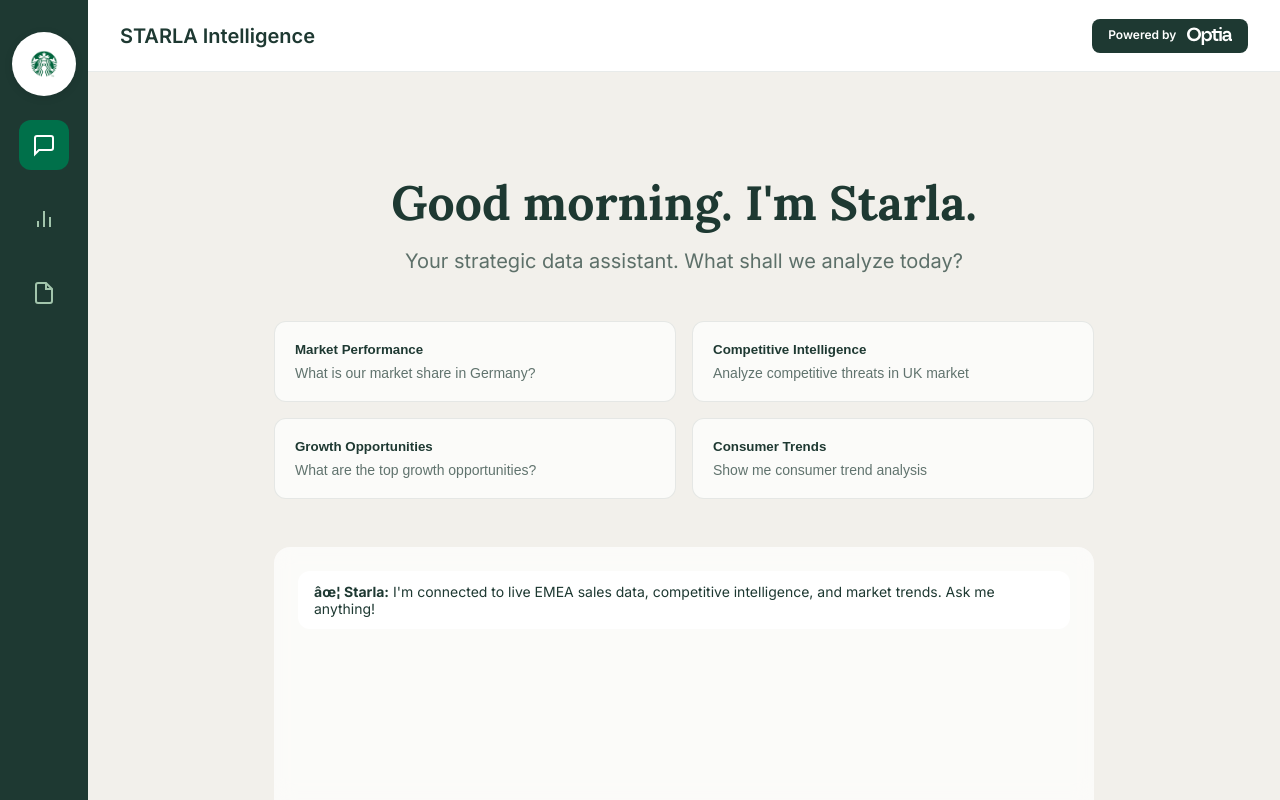
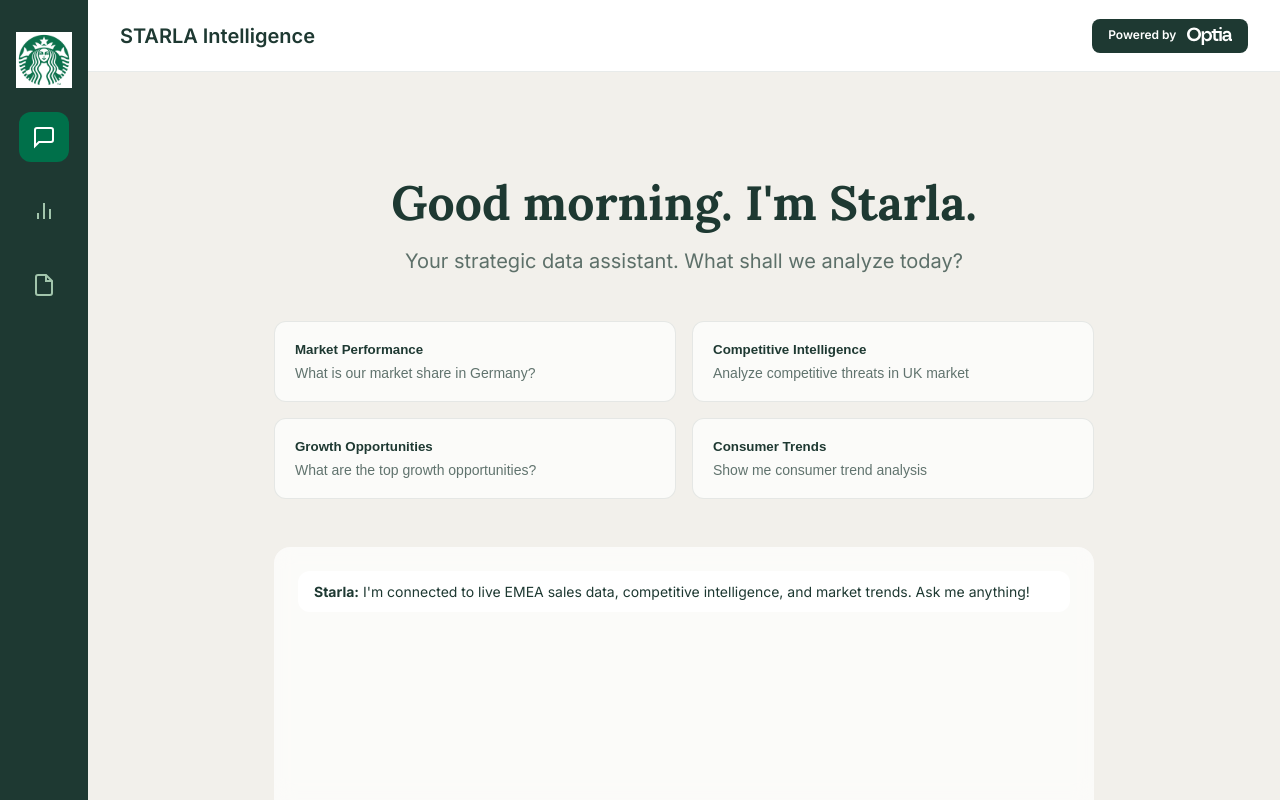
Before and after one commit to hkcarre/starla-intelligence, a website: page index.html in a window 1280 px wide. Both pictures are taken after a click on the picture 44 px from the left and 64 px from the top of the page. Drawn offline with Linux system fonts and the light colour scheme.

Commit message:
Replace logo with clean siren design, fix Priority 2 updates

```diff
--- a/index.html
+++ b/index.html
@@ -48,14 +48,10 @@
         }
 
         .logo {
-            width: 64px;
-            height: 64px;
+            width: 56px;
+            height: 56px;
             object-fit: contain;
-            background: white;
-            border-radius: 50%;
-            padding: 0px;
             cursor: pointer;
-            box-shadow: 0 2px 8px rgba(0, 0, 0, 0.1);
         }
 
         .nav-btn {
@@ -245,7 +241,7 @@
 <body>
     <!-- Sidebar -->
     <div class="sidebar">
-        <img src="assets/starbucks-logo.png" class="logo" onclick="showView('starla')" alt="Starbucks">
+        <img src="assets/starbucks-logo-new.png" class="logo" onclick="showView('starla')" alt="Starbucks">
 
         <button class="nav-btn" onclick="showView('starla')" id="btn-starla">
             <svg width="24" height="24" fill="none" stroke="currentColor" stroke-width="2">
@@ -330,7 +326,7 @@
                     <div class="chat-messages" id="chat-messages">
                         <div class="message">
                             <div class="message-text">
-                                <strong>âœ¦ Starla:</strong> I'm connected to live EMEA sales data, competitive
+                                <strong>Starla:</strong> I'm connected to live EMEA sales data, competitive
                                 intelligence, and market trends. Ask me anything!
                             </div>
                         </div>
@@ -421,7 +417,7 @@
                                         Develop Premium Oat Milk SKUs</span></div>
                                 <div style="font-size: 14px; color: var(--text-secondary);"><span
                                         id="rec-2-details">Timeline: Q4 2025 |
-                                        Investment: 25% Increase</div>
+                                        Investment: 25% Increase</span></div>
                             </div>
                         </div>
                     </div>
@@ -614,7 +610,7 @@
 
                 var response = document.createElement('div');
                 response.className = 'message';
-                response.innerHTML = '<div class="message-text"><strong>âœ¦ Starla:</strong> ' + responseText + '</div>';
+                response.innerHTML = '<div class="message-text"><strong>Starla:</strong> ' + responseText + '</div>';
                 document.getElementById('chat-messages').appendChild(response);
                 document.getElementById('chat-messages').scrollTop = document.getElementById('chat-messages').scrollHeight;
             }, 100);
```
Also changed, not shown: assets/starbucks-logo-new.png (added).
